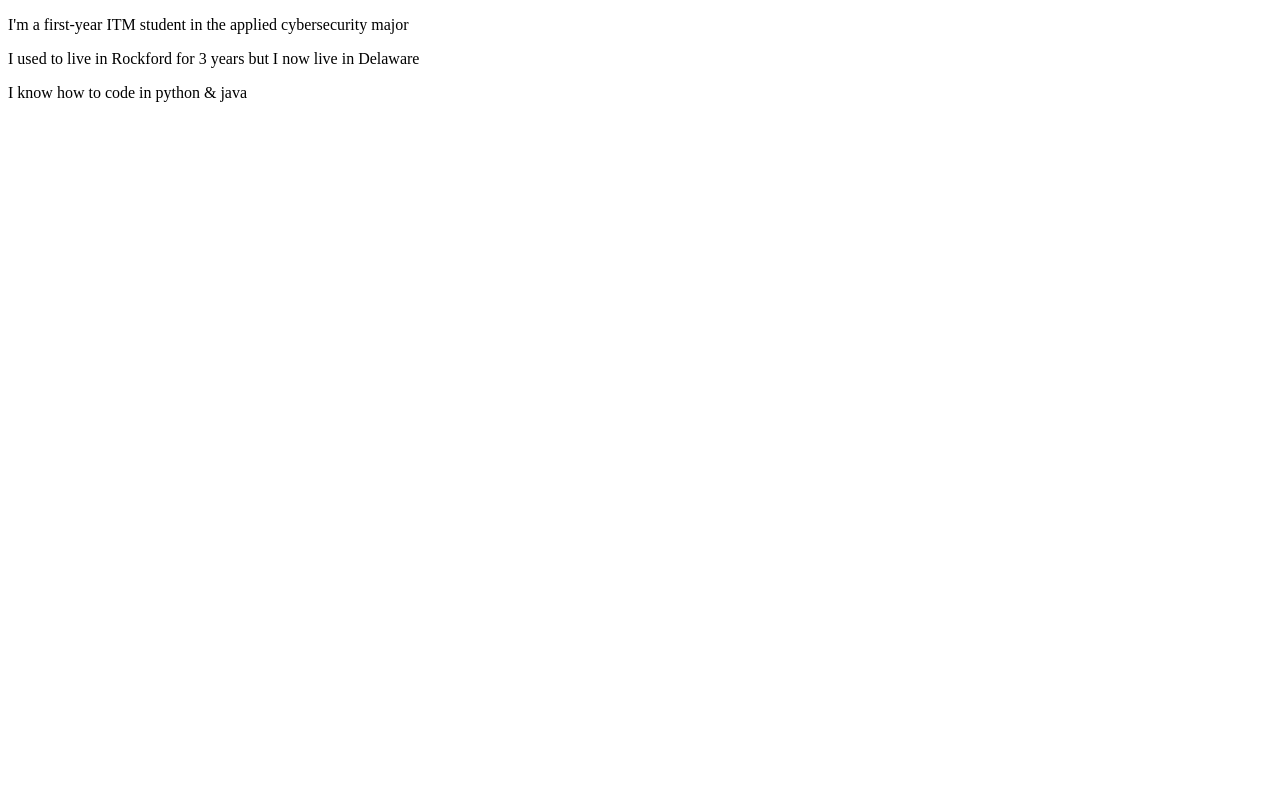
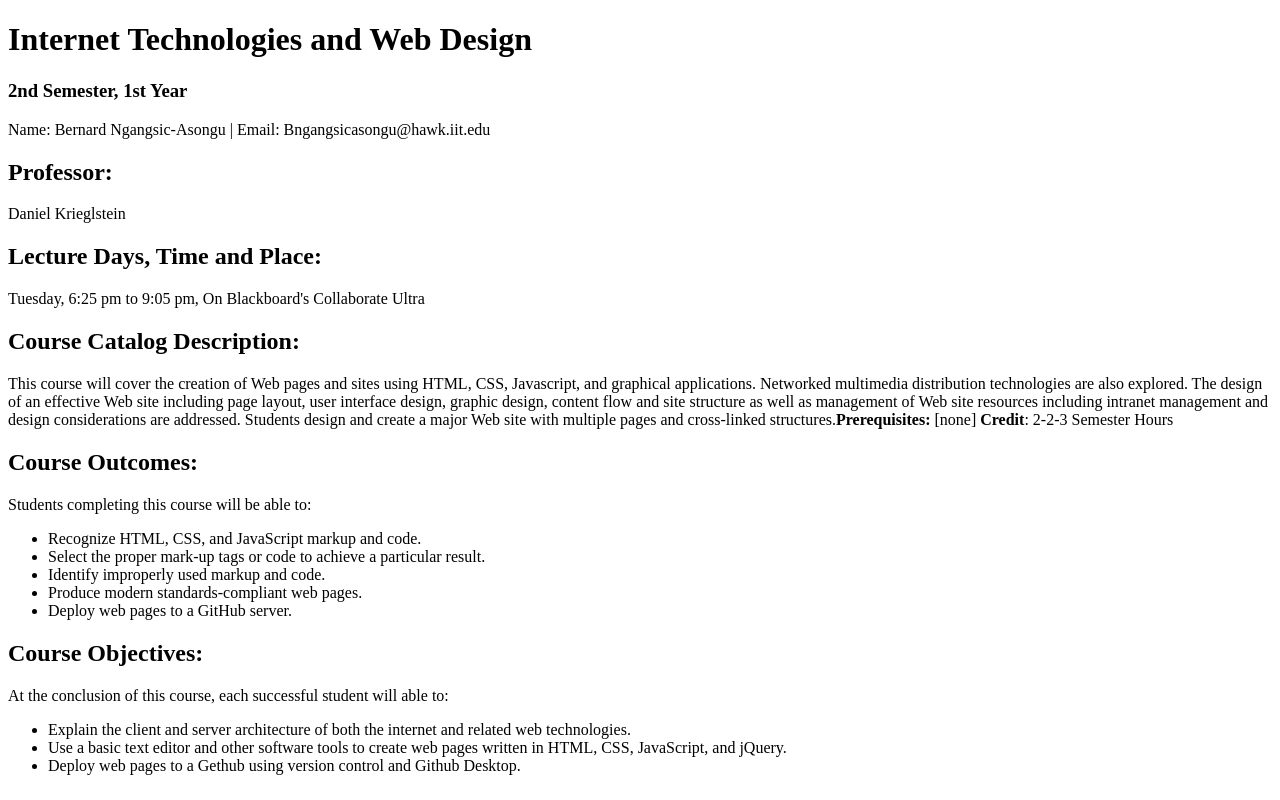
Before and after one commit to RedHerring10/webdev_lab2, a plain HTML site: page Index.html in a window 1280 px wide. Drawn offline with Linux system fonts and the light colour scheme.

Commit message:
Coding the webpage attempt #1
I pasted in the text for lab 2 and filled in when I needed to.

```diff
--- a/Index.html
+++ b/Index.html
@@ -5,8 +5,20 @@
   <title>Internet Technologies and Web Design</title>
 </head>
 <body>
-  <p> I'm a first-year ITM student in the applied cybersecurity major </p>
-  <p> I used to live in Rockford for 3 years but I now live in Delaware </p>
-  <p> I know how to code in python & java </p>
+  <h1>Internet Technologies and Web Design</h1>
+  <h3>2nd Semester, 1st Year</h3>
+  <p>Name: Bernard Ngangsic-Asongu | Email: Bngangsicasongu@hawk.iit.edu</p>
+  <h2>Professor:</h2>
+  <p>Daniel Krieglstein</p>
+  <h2>Lecture Days, Time and Place:</h2>
+  <p>Tuesday, 6:25 pm to 9:05 pm, On Blackboard's Collaborate Ultra</p>
+  <h2>Course Catalog Description:</h2>
+  <p>This course will cover the creation of Web pages and sites using HTML, CSS, Javascript, and graphical applications. Networked multimedia distribution technologies are also explored. The design of an effective Web site including page layout, user interface design, graphic design, content flow and site structure as well as management of Web site resources including intranet management and design considerations are addressed. Students design and create a major Web site with multiple pages and cross-linked structures.<strong>Prerequisites:</strong> [none] <strong>Credit</strong>: 2-2-3 Semester Hours</p>
+  <h2>Course Outcomes:</h2>
+  <p>Students completing this course will be able to:</p>
+  <ul><li>Recognize HTML, CSS, and JavaScript markup and code.</li> <li>Select the proper mark-up tags or code to achieve a particular result.</li> <li>Identify improperly used markup and code.</li> <li>Produce modern standards-compliant web pages.</li> <li>Deploy web pages to a GitHub server.</li></ul>
+  <h2>Course Objectives:</h2>
+  <p>At the conclusion of this course, each successful student will able to:</p>
+  <ul><li>Explain the client and server architecture of both the internet and related web technologies.</li> <li>Use a basic text editor and other software tools to create web pages written in HTML, CSS, JavaScript, and jQuery.</li> <li>Deploy web pages to a Gethub using version control and Github Desktop.</li></ul>
 </body>
 </html>
```
